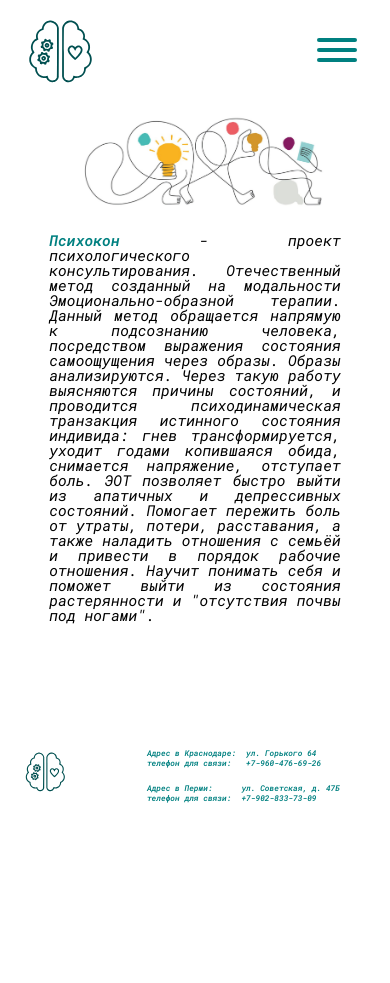
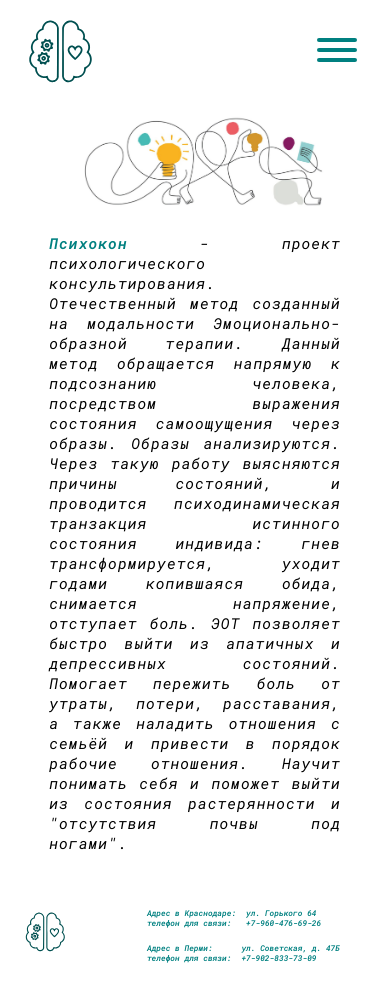
Before and after one commit to ch1cano/psychocon, a Next.js app: page / in a window 390 px wide. Before the commit the page ends 844 px from the top, so only its background shows below. Built offline with nearby package versions, Linux system fonts and the light colour scheme.

Commit message:
fix text

```diff
--- a/src/app/about/About.module.css
+++ b/src/app/about/About.module.css
@@ -30,7 +30,7 @@
 	align-items: center;
 	flex-direction: column;
 	margin: 0 auto;
-	width: 58%;
+	width: 60%;
 }
 
 .aboutMeInfo {
@@ -42,11 +42,12 @@
 }
 
 .paragraph {
-	letter-spacing: 2px;
+	letter-spacing: 1px;
 	padding: 30px 0px 0px 0px;
 	font-size: 22px;
 	text-align: justify;
 	justify-content: center;
+	white-space:normal;
 }
 
 .paragraph strong {
@@ -180,3 +181,15 @@
 		font-size: 20px;
 	}
 }
+
+@media (max-width: 468px) {
+	.aboutMe {
+		width: 80%;
+	}
+	.paragraph {
+		width: 100%;
+		font-size: 15px;
+		white-space:normal;
+	}
+
+}
--- a/src/components/Main/Main.module.css
+++ b/src/components/Main/Main.module.css
@@ -59,13 +59,15 @@
 
 .paragraph {
 	max-width: 1440px;
+	width: 100%;
 	color: black;
 	font-size: 30px;
-	line-height: 33px;
-	letter-spacing: 1.5px;
 	line-height: 37px;
+	letter-spacing: 0px;
 	padding: 60px 160px;
 	text-align: justify;
+	/* white-space:normal;
+	word-spacing: normal; */
 }
 
 .paragraphm {
@@ -192,7 +194,9 @@
 	.paragraph {
 		font-size: 15px;
 		padding: 20px 20px;
-		line-height: 15px;
-		letter-spacing: 0px;
+		letter-spacing: 1px;
+		/* word-spacing: -10px; */
+		/* text-align: justify; */
+		white-space:normal;
 	}
 }
```
